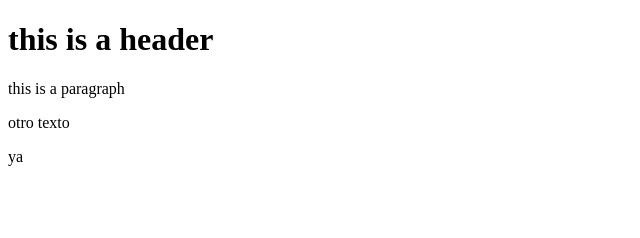
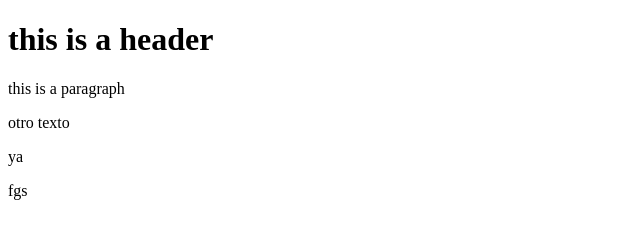
Before and after one commit to johnj2rock/git-test, a website: page index.html in a window 1280 px wide. Shown: the full height of the page, 0-640 px from the left. Drawn offline with Linux system fonts and the light colour scheme.

Commit message:
otro ojala funcione

```diff
--- a/index.html
+++ b/index.html
@@ -13,6 +13,7 @@
     <p>this is a paragraph</p>
     <p>otro texto</p>
     <p>ya</p>
+    <p>fgs</p>
 
 </body>
 
```
